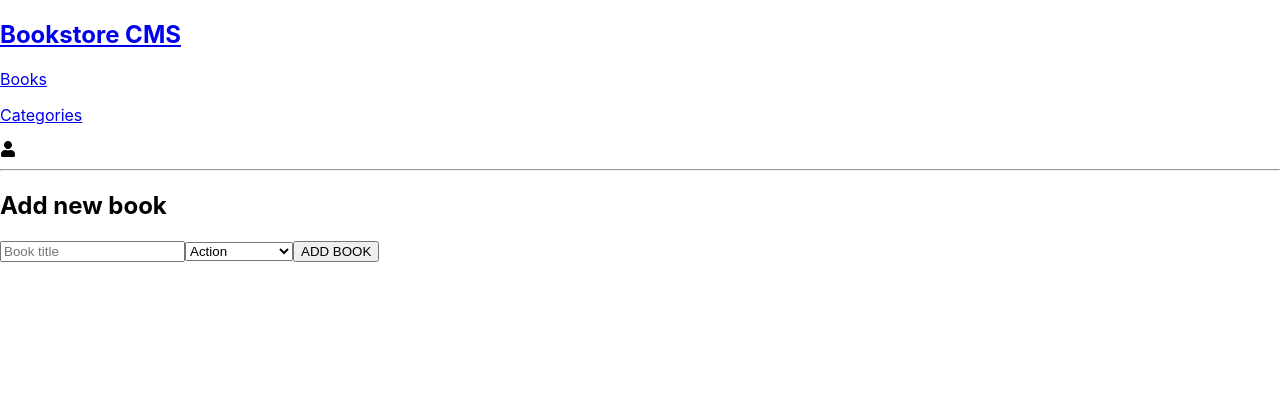
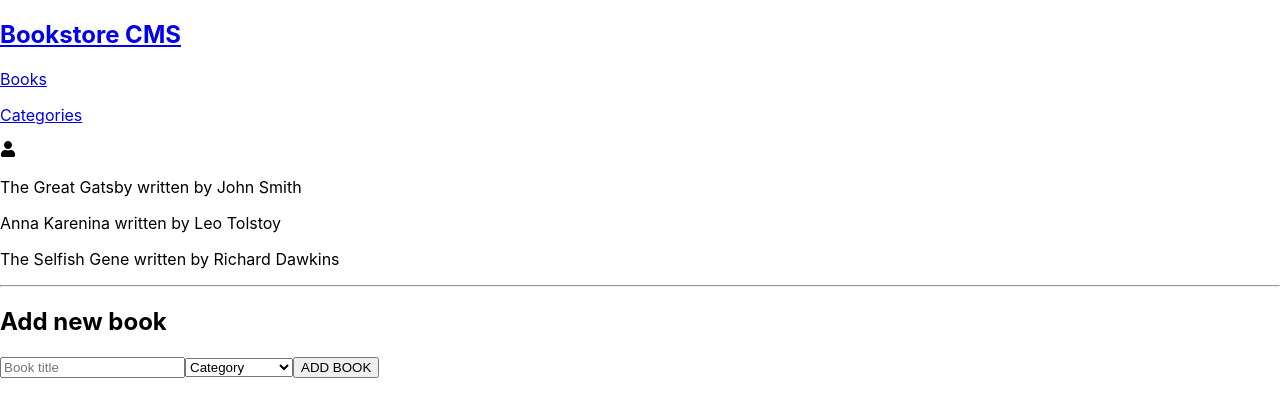
Before and after one commit to matee-safi/Bookstore, a React (Create React App) app: page / in a window 1280 px wide. Shown: the top 416 px of the page. Built offline with nearby package versions, Linux system fonts and the light colour scheme.

Commit message:
Display books

```diff
--- a/src/components/Books.js
+++ b/src/components/Books.js
@@ -1,11 +1,20 @@
-const books = () => {
-  const books = [];
+import { useSelector } from 'react-redux';
+// import { addBook } from '../redux/books/booksSlice';
 
+const Books = () => {
+  const books = useSelector((state) => state.books.books);
+  // const dispatch = useDispatch();
+  // const handleBookSubmit = (e) => {
+  //   e.preventDefault();
+  //   const title = e.target.previousElementSibling.previousElementSibling.value;
+  //   const category = e.target.previousElementSibling.value;
+  //   dispatch(addBook({ title, category }));
+  // };
   return (
     <>
       <div className="book-list">
         { books && books.map((book) => (
-          <p key={book.id}>
+          <p key={book.item_id}>
             {book.title}
             {' '}
             written by
@@ -18,8 +27,9 @@ const books = () => {
       <div className="add-book">
         <h2>Add new book</h2>
         <form>
-          <input type="text" placeholder="Book title" />
-          <select name="category" id="category">
+          <input type="text" placeholder="Book title" required />
+          <select name="category" id="category" defaultValue="">
+            <option value="" disabled>Category</option>
             <option value="Action">Action</option>
             <option value="Science fiction">Science fiction</option>
             <option value="Economy">Economy</option>
@@ -31,4 +41,4 @@ const books = () => {
   );
 };
 
-export default books;
+export default Books;
--- a/src/redux/books/booksSlice.js
+++ b/src/redux/books/booksSlice.js
@@ -1,7 +1,26 @@
 import { createSlice } from '@reduxjs/toolkit';
 
 const initialState = {
-  books: [],
+  books: [
+    {
+      item_id: 'item1',
+      title: 'The Great Gatsby',
+      author: 'John Smith',
+      category: 'Fiction',
+    },
+    {
+      item_id: 'item2',
+      title: 'Anna Karenina',
+      author: 'Leo Tolstoy',
+      category: 'Fiction',
+    },
+    {
+      item_id: 'item3',
+      title: 'The Selfish Gene',
+      author: 'Richard Dawkins',
+      category: 'Nonfiction',
+    },
+  ],
 };
 
 const booksSlice = createSlice({
```
